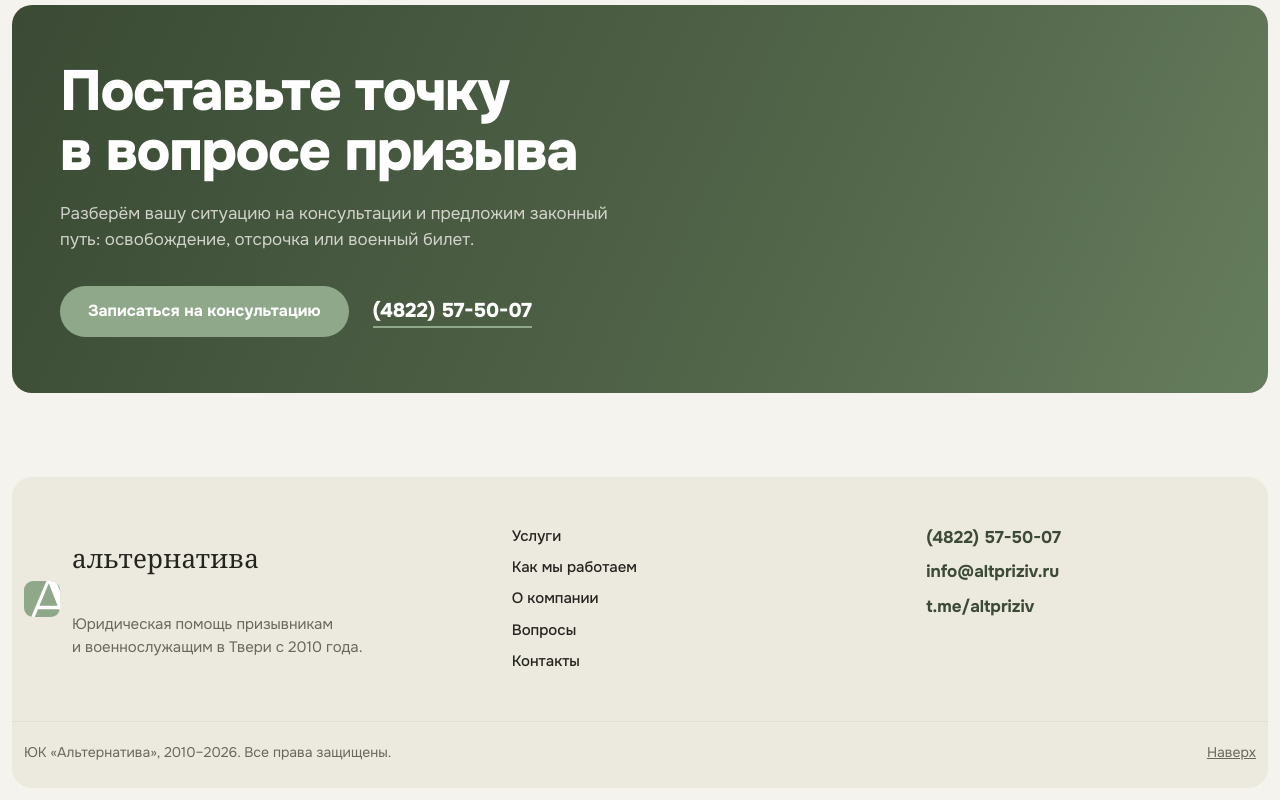
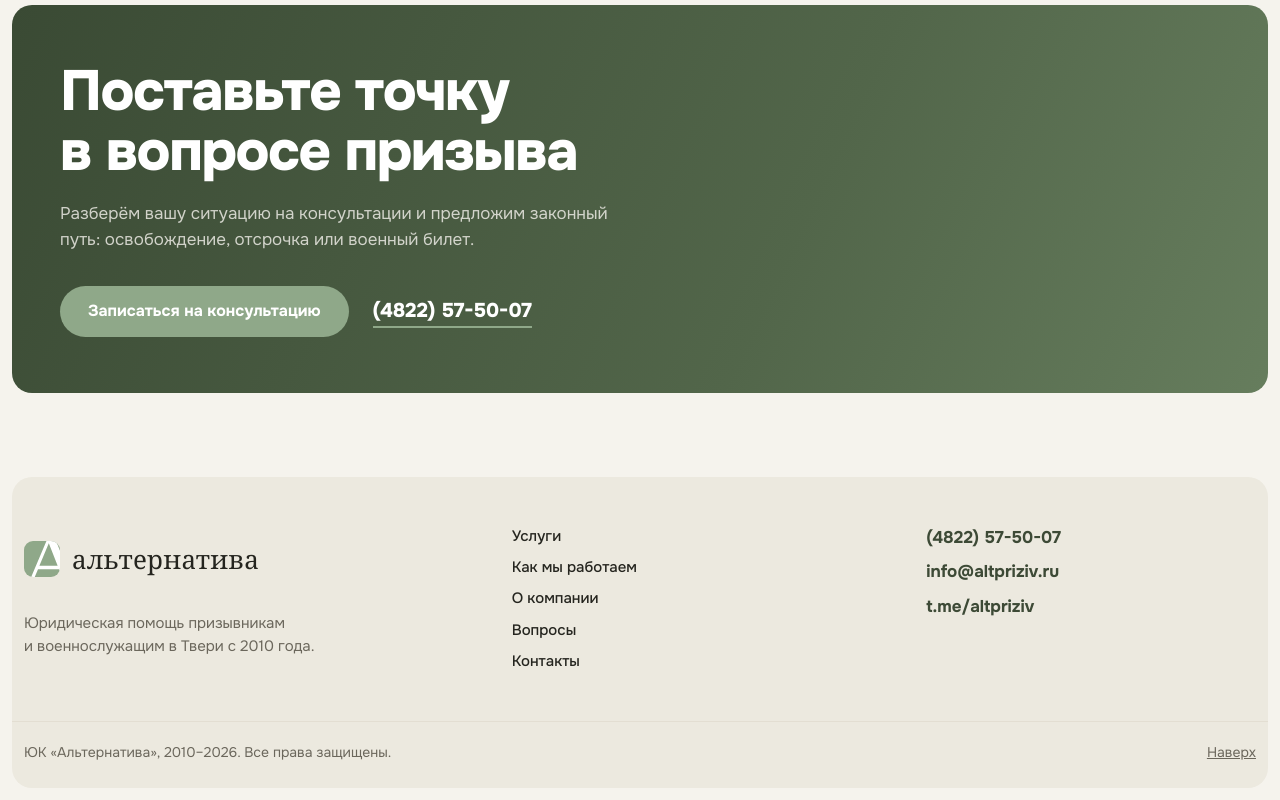
Before and after one commit to Anyboom/alt, a plain HTML site: page index.html in a window 1280 px wide. Shown: the part 4847-5647 px from the top of the page. Drawn offline with Linux system fonts and the light colour scheme; a web font is replaced by a local one.

Commit message:
🩹 fix: tighten footer brand logo alignment

```diff
--- a/css/style.css
+++ b/css/style.css
@@ -430,10 +430,10 @@ main > section:not(.hero) { padding-block: var(--section-block); }
   gap: clamp(var(--space-6), 4vw, var(--space-9));
   padding-block: clamp(2.5rem, 6vh, 4rem);
 }
-.footer__brand { display: grid; grid-template-columns: auto 1fr; gap: var(--space-2) var(--space-3); align-items: center; }
-.footer__brand img { width: 36px; height: 36px; grid-row: span 2; border-radius: 9px; }
+.footer__brand { display: grid; grid-template-columns: auto 1fr; gap: var(--space-1) var(--space-3); align-items: center; }
+.footer__brand img { width: 36px; height: 36px; border-radius: 9px; }
 .footer__name { font-family: var(--font-brand); font-weight: 400; font-size: 1.625rem; letter-spacing: 0.01em; }
-.footer__brand p:last-child { grid-column: 2; color: var(--muted); font-size: 0.9375rem; max-width: 34ch; }
+.footer__brand p:last-child { grid-column: 1 / -1; color: var(--muted); font-size: 0.9375rem; max-width: 34ch; }
 .footer__nav { display: grid; gap: var(--space-2); align-content: start; font-size: 0.9375rem; }
 .footer__nav a { text-decoration: none; font-weight: 500; }
 .footer__nav a:hover { color: var(--deep); text-decoration: underline; text-underline-offset: 0.2em; }
```
